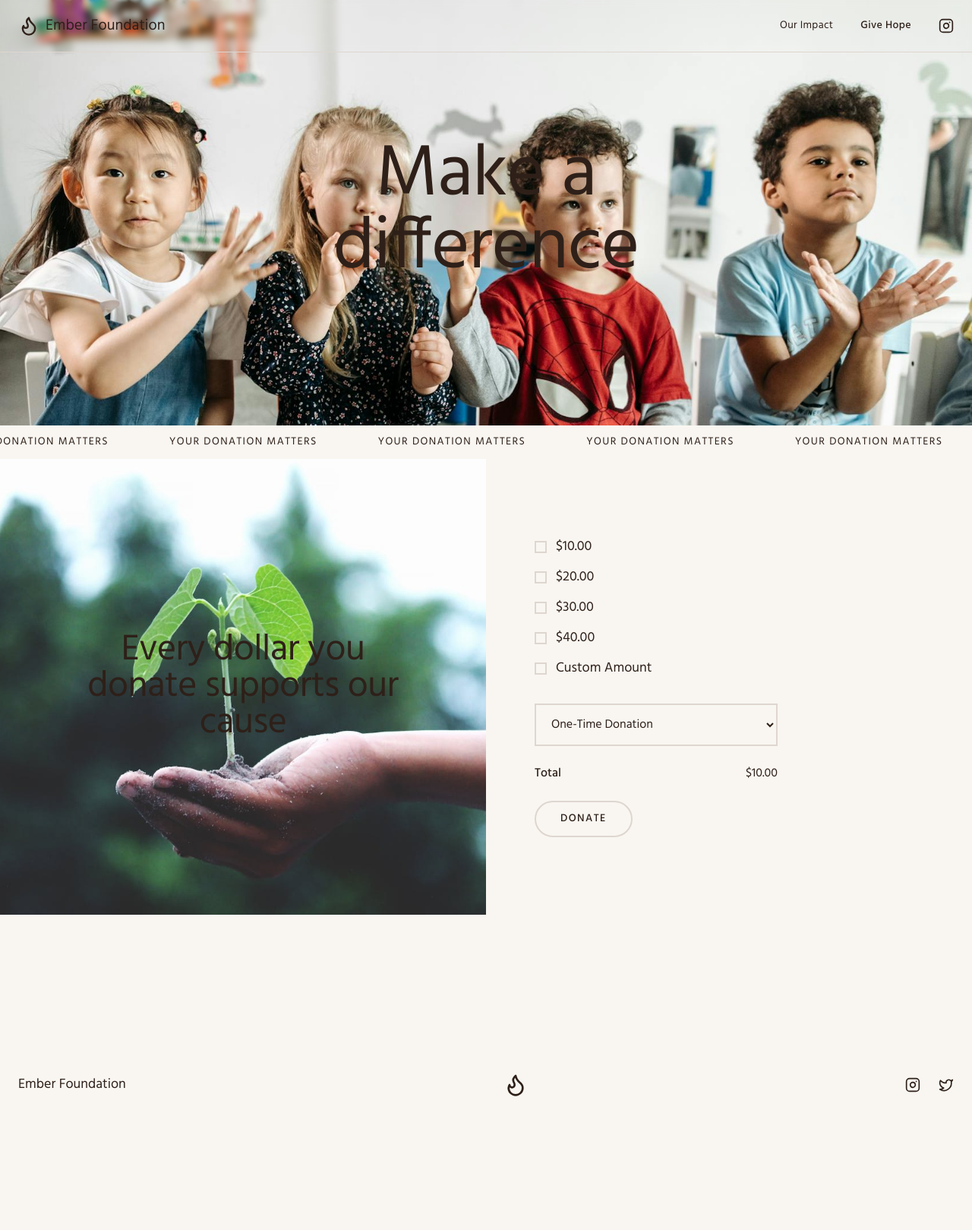
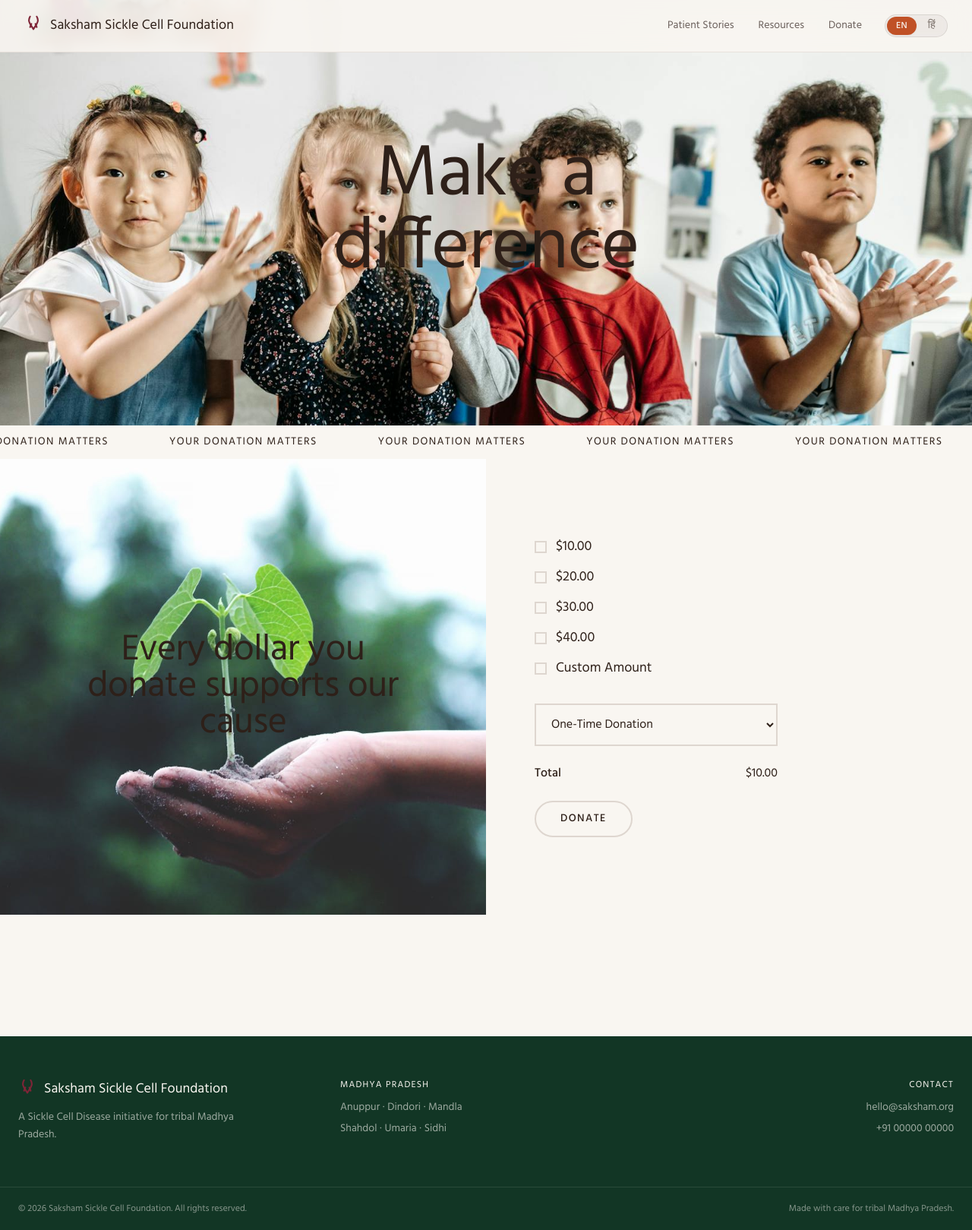
Before and after one commit to aghoribrahman/kssrewango, a React (Vite) app: page /donate in a window 1280 px wide. Shown: the whole page at 76% size. Before the commit the page ends 1492 px from the top, so only its background shows below. Built offline with nearby package versions, Linux system fonts and the light colour scheme; a web font is replaced by a local one.

Commit message:
Changes
Co-authored-by: aghoribrahman <78268728+aghoribrahman@users.noreply.github.com>

```diff
--- a/src/components/Footer.tsx
+++ b/src/components/Footer.tsx
@@ -1,20 +1,48 @@
-import { Flame, Instagram, Twitter } from "lucide-react";
+import { useTranslation } from "react-i18next";
+import BurgundyRibbon from "@/components/BurgundyRibbon";
 
-const Footer = () => (
-  <footer className="bg-olive-900 text-cream/80 py-12 px-6">
-    <div className="max-w-7xl mx-auto flex flex-col md:flex-row justify-between items-center gap-6">
-      <span className="text-lg font-serif text-cream">Ember Foundation</span>
-      <Flame className="w-8 h-8 text-cream-dark" />
-      <div className="flex gap-6">
-        <a href="https://instagram.com" target="_blank" rel="noopener noreferrer" aria-label="Instagram">
-          <Instagram className="w-5 h-5 hover:text-cream transition-colors cursor-pointer" />
-        </a>
-        <a href="https://x.com" target="_blank" rel="noopener noreferrer" aria-label="X">
-          <Twitter className="w-5 h-5 hover:text-cream transition-colors cursor-pointer" />
-        </a>
+const Footer = () => {
+  const { t } = useTranslation();
+  const year = new Date().getFullYear();
+
+  return (
+    <footer className="bg-forest-deep text-parchment/80">
+      <div className="max-w-7xl mx-auto px-6 py-14 grid gap-10 md:grid-cols-3">
+        <div className="flex flex-col gap-3">
+          <div className="flex items-center gap-2.5">
+            <BurgundyRibbon className="w-6 h-7" />
+            <span className="font-serif text-lg text-parchment">{t("org.name")}</span>
+          </div>
+          <p className="text-sm leading-relaxed text-parchment/60 max-w-xs">
+            {t("footer.tagline")}
+          </p>
+        </div>
+
+        <div className="text-sm space-y-2">
+          <p className="text-parchment uppercase tracking-widest text-xs mb-3">
+            Madhya Pradesh
+          </p>
+          <p className="text-parchment/60">Anuppur · Dindori · Mandla</p>
+          <p className="text-parchment/60">Shahdol · Umaria · Sidhi</p>
+        </div>
+
+        <div className="text-sm space-y-2 md:text-right">
+          <p className="text-parchment uppercase tracking-widest text-xs mb-3">
+            Contact
+          </p>
+          <p className="text-parchment/60">hello@saksham.org</p>
+          <p className="text-parchment/60">+91 00000 00000</p>
+        </div>
       </div>
-    </div>
-  </footer>
-);
+
+      <div className="border-t border-parchment/10">
+        <div className="max-w-7xl mx-auto px-6 py-5 flex flex-col md:flex-row justify-between gap-2 text-xs text-parchment/50">
+          <span>© {year} {t("org.name")}. {t("footer.rights")}</span>
+          <span>Made with care for tribal Madhya Pradesh.</span>
+        </div>
+      </div>
+    </footer>
+  );
+};
 
 export default Footer;
--- a/src/components/Header.tsx
+++ b/src/components/Header.tsx
@@ -1,40 +1,60 @@
 import { useState, useEffect } from "react";
 import { Link, useLocation } from "react-router-dom";
-import { Instagram, Menu, X, Flame } from "lucide-react";
+import { Menu, X } from "lucide-react";
+import { useTranslation } from "react-i18next";
+import BurgundyRibbon from "@/components/BurgundyRibbon";
+import LanguageSwitcher from "@/components/LanguageSwitcher";
+import { useLocalePath } from "@/hooks/useLocalePath";
+import { cn } from "@/lib/utils";
 
 const Header = () => {
   const [mobileOpen, setMobileOpen] = useState(false);
   const [scrolled, setScrolled] = useState(false);
   const location = useLocation();
-  const isHome = location.pathname === "/";
+  const { t } = useTranslation();
+  const { locale, localePath } = useLocalePath();
+
+  const isHome = location.pathname === `/${locale}` || location.pathname === `/${locale}/`;
 
   useEffect(() => {
-    const onScroll = () => setScrolled(window.scrollY > 60);
+    const onScroll = () => setScrolled(window.scrollY > 40);
     window.addEventListener("scroll", onScroll, { passive: true });
+    onScroll();
     return () => window.removeEventListener("scroll", onScroll);
   }, []);
 
   const links = [
-    { label: "Our Impact", to: "/ourmission" },
-    { label: "Give Hope", to: "/donate" },
+    { label: t("nav.stories"), to: localePath("stories") },
+    { label: t("nav.resources"), to: localePath("resources") },
+    { label: t("nav.donate"), to: localePath("donate") },
   ];
 
-  const isActive = (to: string) => location.pathname === to || location.pathname.startsWith(to + "/");
+  const isActive = (to: string) =>
+    location.pathname === to || location.pathname.startsWith(to + "/");
 
-  const transparentMode = isHome && !scrolled && !mobileOpen;
+  const transparent = isHome && !scrolled && !mobileOpen;
 
   return (
     <header
-      className={`fixed top-0 left-0 right-0 z-50 transition-all duration-500 ${
-        transparentMode
+      className={cn(
+        "fixed top-0 left-0 right-0 z-50 transition-all duration-500",
+        transparent
           ? "bg-transparent"
-          : "bg-olive-950/95 backdrop-blur-sm border-b border-olive-800/50"
-      }`}
+          : "bg-parchment/90 backdrop-blur-md border-b border-border/60",
+      )}
     >
-      <div className="max-w-7xl mx-auto flex items-center justify-between px-6 py-4">
-        <Link to="/" className="text-xl font-serif flex items-center gap-2 text-cream">
-          <Flame className="w-7 h-7 text-cream-dark" />
-          Ember Foundation
+      <div className="max-w-7xl mx-auto flex items-center justify-between px-5 md:px-8 py-4">
+        <Link
+          to={localePath()}
+          className={cn(
+            "flex items-center gap-2.5 transition-colors",
+            transparent ? "text-parchment" : "text-foreground",
+          )}
+        >
+          <BurgundyRibbon className="w-6 h-7 shrink-0" />
+          <span className="text-base md:text-lg font-serif leading-tight">
+            {t("org.name")}
+          </span>
         </Link>
 
         <nav className="hidden lg:flex items-center gap-1">
@@ -42,46 +62,54 @@ const Header = () => {
             <Link
               key={link.to}
               to={link.to}
-              className={`text-sm tracking-wide px-4 py-2 transition-colors duration-300 ${
-                isActive(link.to)
-                  ? "text-cream font-medium"
-                  : "text-cream/70 hover:text-cream"
-              }`}
+              className={cn(
+                "text-sm px-3.5 py-2 transition-colors duration-300",
+                transparent
+                  ? "text-parchment/85 hover:text-parchment"
+                  : isActive(link.to)
+                    ? "text-primary font-medium"
+                    : "text-foreground/70 hover:text-foreground",
+              )}
             >
               {link.label}
             </Link>
           ))}
-          <a href="https://instagram.com" target="_blank" rel="noopener noreferrer" className="ml-4">
-            <Instagram className="w-5 h-5 text-cream/70 hover:text-cream transition-colors" />
-          </a>
+          <div className="ml-3">
+            <LanguageSwitcher variant={transparent ? "dark" : "light"} />
+          </div>
         </nav>
 
-        <button
-          className="lg:hidden w-10 h-10 flex items-center justify-center text-cream"
-          onClick={() => setMobileOpen(!mobileOpen)}
-          aria-label="Toggle menu"
-        >
-          {mobileOpen ? <X className="w-6 h-6" /> : <Menu className="w-6 h-6" />}
-        </button>
+        <div className="lg:hidden flex items-center gap-2">
+          <LanguageSwitcher variant={transparent ? "dark" : "light"} />
+          <button
+            className={cn(
+              "w-10 h-10 flex items-center justify-center rounded-full transition-colors",
+              transparent ? "text-parchment" : "text-foreground",
+            )}
+            onClick={() => setMobileOpen((v) => !v)}
+            aria-label="Toggle menu"
+            aria-expanded={mobileOpen}
+          >
+            {mobileOpen ? <X className="w-5 h-5" /> : <Menu className="w-5 h-5" />}
+          </button>
+        </div>
       </div>
 
       {mobileOpen && (
-        <div className="lg:hidden bg-olive-950 border-t border-olive-800/50 px-6 py-6 flex flex-col gap-4">
+        <div className="lg:hidden bg-parchment border-t border-border px-6 py-6 flex flex-col gap-1">
           {links.map((link) => (
             <Link
               key={link.to}
               to={link.to}
               onClick={() => setMobileOpen(false)}
-              className={`text-lg py-2 ${
-                isActive(link.to) ? "text-cream font-medium" : "text-cream/70"
-              }`}
+              className={cn(
+                "text-base py-3 border-b border-border/40 last:border-0",
+                isActive(link.to) ? "text-primary font-medium" : "text-foreground/80",
+              )}
             >
               {link.label}
             </Link>
           ))}
-          <a href="https://instagram.com" target="_blank" rel="noopener noreferrer" className="py-2">
-            <Instagram className="w-5 h-5 text-cream/70" />
-          </a>
         </div>
       )}
     </header>
```
